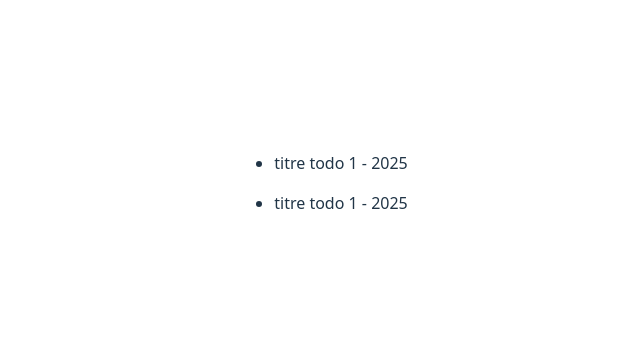
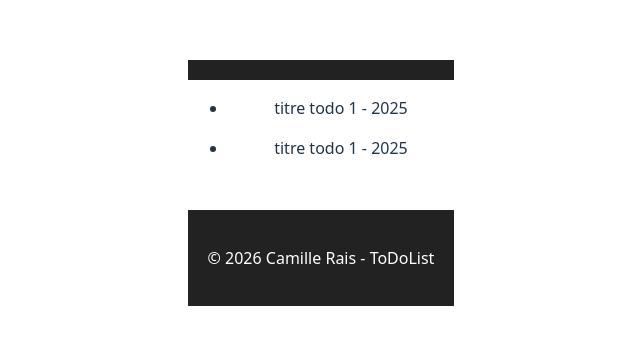
Before and after one commit to hellokimmydream/ToDoList_App, a Vue app in the folder vite-project/: page / in a window 1280 px wide. Shown: the part 217-562 px from the top of the page, without its empty margins (319-959 px from the left). Built offline with nearby package versions, Linux system fonts and the light colour scheme.

Commit message:
feat(header + footer)
WIP

```diff
--- a/vite-project/src/App.vue
+++ b/vite-project/src/App.vue
@@ -1,9 +1,13 @@
 <script setup>
 import Home from "./views/Home.vue";
+import Header from "./components/Header.vue";
+import Footer from "./components/Footer.vue";
 </script>
 
 <template>
-  <Home />
+  <Header></Header>
+  <Home></Home>
+  <Footer></Footer>
 </template>
 
 <style scoped>
--- a/vite-project/src/components/Footer.vue
+++ b/vite-project/src/components/Footer.vue
@@ -0,0 +1,17 @@
+<template>
+  <footer class="footer">
+    <p>© 2026 Camille Rais - ToDoList</p>
+  </footer>
+</template>
+
+<script setup></script>
+
+<style scoped>
+.footer {
+  text-align: center;
+  padding: 20px;
+  background-color: #222;
+  color: white;
+  margin-top: 50px;
+}
+</style>
--- a/vite-project/src/components/Header.vue
+++ b/vite-project/src/components/Header.vue
@@ -0,0 +1,26 @@
+<template>
+  <header class="header"></header>
+</template>
+
+<script setup></script>
+
+<style scoped>
+.header {
+  display: flex;
+  justify-content: space-between;
+  align-items: center;
+  padding: 10px 20px;
+  background-color: #222;
+  color: white;
+}
+
+.logo-image img {
+  height: 50px;
+}
+.search-container {
+  position: relative;
+}
+#search-input {
+  padding: 5px;
+}
+</style>
```
